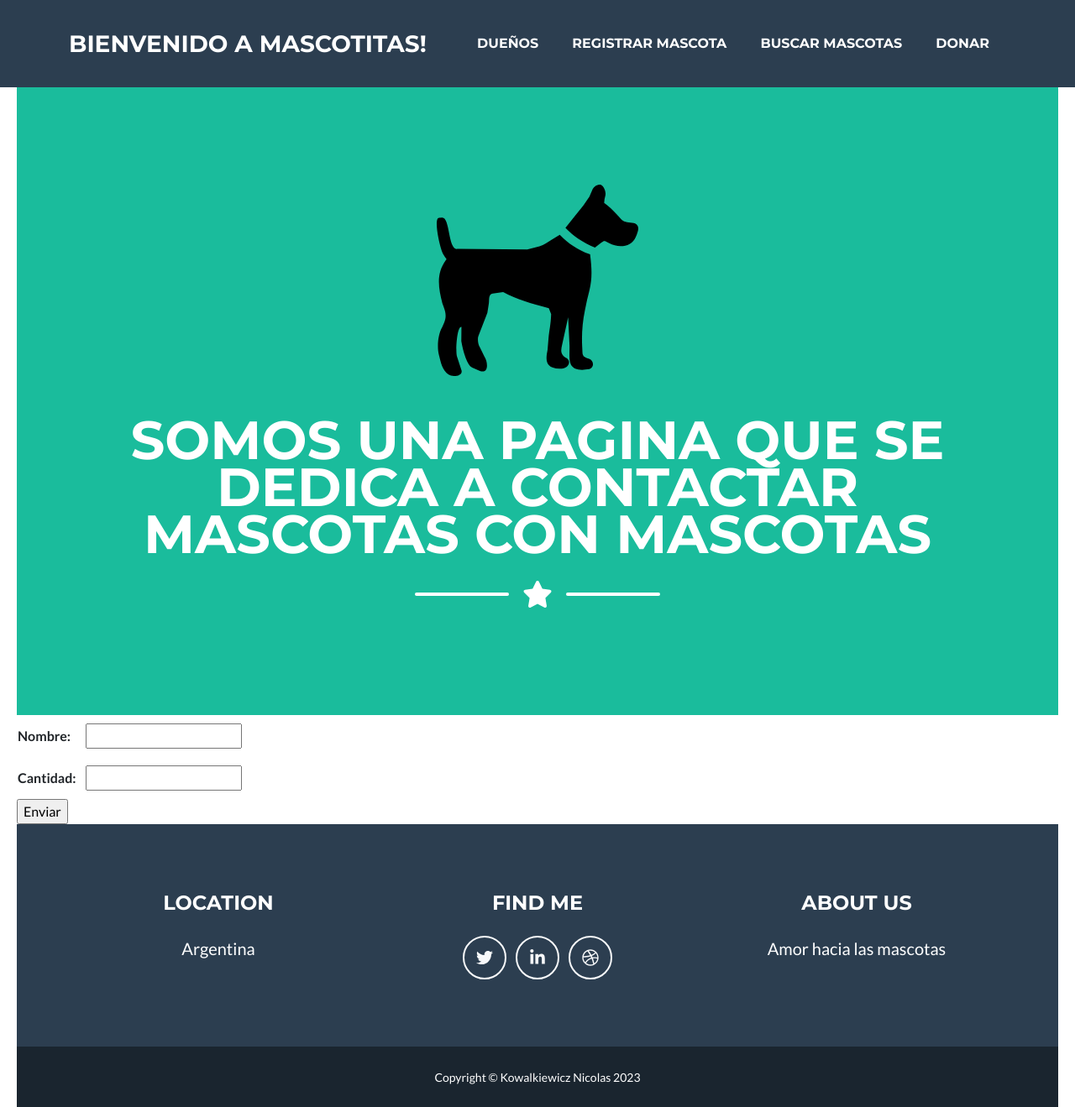
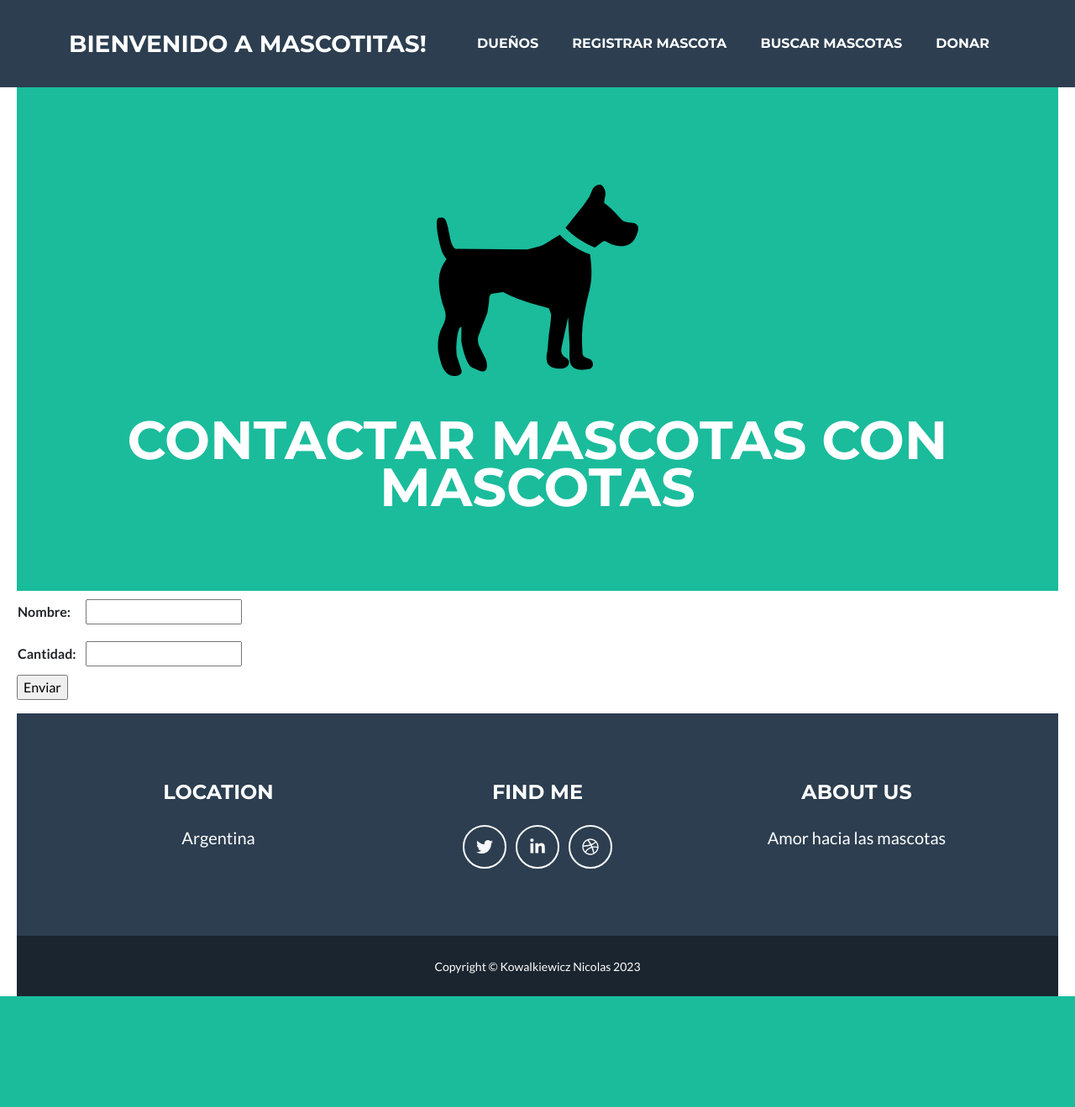
Before and after one commit to NicolasKowal/Tercera_pre-entrega_Kowalkiewicz-Nicolas, a Django app: page /Donaciones/ in a window 1280 px wide. Shown: the whole page at 84% size. After the commit the page ends 1187 px from the top, so only its background shows below. Run offline with Django 4.2, Linux system fonts and the light colour scheme; some libraries are stand-ins or nearby versions.

Commit message:
commit final

```diff
--- a/tercera_pre_entrega/mascotapps/templates/mascotapps/buscardatos.html
+++ b/tercera_pre_entrega/mascotapps/templates/mascotapps/buscardatos.html
@@ -24,4 +24,5 @@
         <p> Nombre de mascota: <input type = "text" name="nombre">
         <input type = "submit" value ="Enviar">
     </form>
+    <p> </p>
 {% endblock main %}
--- a/tercera_pre_entrega/mascotapps/templates/mascotapps/donaciones.html
+++ b/tercera_pre_entrega/mascotapps/templates/mascotapps/donaciones.html
@@ -24,4 +24,5 @@
     <table>
     <input type = "submit" value ="Enviar">
 </form>
+<p> </p>
 {% endblock main %}
--- a/tercera_pre_entrega/mascotapps/templates/mascotapps/dueños.html
+++ b/tercera_pre_entrega/mascotapps/templates/mascotapps/dueños.html
@@ -24,4 +24,5 @@
     <table>
     <input type = "submit" value ="Enviar">
 </form>
+<p> </p>
 {% endblock main %}
--- a/tercera_pre_entrega/mascotapps/templates/mascotapps/index.html
+++ b/tercera_pre_entrega/mascotapps/templates/mascotapps/index.html
@@ -39,16 +39,13 @@
         </nav>
         <!-- Masthead-->
         <header class="masthead bg-primary text-white text-center">
-            <div class="container d-flex align-items-center flex-column">
+            <div class="container d-flex align-items-center flex-column" style="max-width: 1200px;">
                 <!-- Masthead Avatar Image-->
                 <img class="masthead-avatar mb-5" src='{% static "mascotapps/assets/img/avataaars.svg" %}' alt="..." />
                 <!-- Masthead Heading-->
-                <h2 class="masthead-heading text-uppercase mb-0">Somos una pagina que se dedica a contactar mascotas con mascotas</h2>
-                <!-- Icon Divider-->
-                <div class="divider-custom divider-light">
-                    <div class="divider-custom-line"></div>
-                    <div class="divider-custom-icon"><i class="fas fa-star"></i></div>
-                    <div class="divider-custom-line"></div>
+                <h2 class="masthead-heading text-uppercase mb-0">contactar mascotas con mascotas</h2>
+
+            </div>
         </header>
 
         {% block main %}
--- a/tercera_pre_entrega/mascotapps/templates/mascotapps/lista.html
+++ b/tercera_pre_entrega/mascotapps/templates/mascotapps/lista.html
@@ -16,6 +16,7 @@
             padding: 10px;
             line-height: 1.5;
         }
+
 </style>
 
 {% for dato in datos %}
--- a/tercera_pre_entrega/mascotapps/templates/mascotapps/lista_donaciones.html
+++ b/tercera_pre_entrega/mascotapps/templates/mascotapps/lista_donaciones.html
@@ -23,4 +23,5 @@
     <p> {{dato.nombre}} hizo una donacion de ${{dato.cantidad}}.</p>
 {% endfor %}
 <a class="btn btn-primary" href="{% url 'main' %}">Volver</a>
+<p> </p>
 {%endblock main%}
--- a/tercera_pre_entrega/mascotapps/templates/mascotapps/lista_dueños.html
+++ b/tercera_pre_entrega/mascotapps/templates/mascotapps/lista_dueños.html
@@ -23,5 +23,6 @@
 {% endfor %}
 <a class="btn btn-primary" href="{% url 'main' %}">Volver</a>
 <a class="btn btn-primary" href="{% url 'agregar-dueños' %}">Agregar dueño</a>
+<p> </p>
 
 {%endblock main%}
--- a/tercera_pre_entrega/mascotapps/templates/mascotapps/mascota_add.html
+++ b/tercera_pre_entrega/mascotapps/templates/mascotapps/mascota_add.html
@@ -24,5 +24,5 @@
         <table>
         <input type = "submit" value ="Enviar">
     </form>
-
+    <p> </p>
 {% endblock main %}
--- a/tercera_pre_entrega/mascotapps/templates/mascotapps/pagina_principal.html
+++ b/tercera_pre_entrega/mascotapps/templates/mascotapps/pagina_principal.html
@@ -67,5 +67,6 @@
 <p><em>¡Cuidar a una mascota es una experiencia maravillosa y gratificante para toda la vida!</em></p>
 
 <p>Si quieres obtener más información sobre el cuidado de las mascotas, visita <a href="https://www.petalatino.com/">PETA</a>.</p>
+<p> </p>
 
 {% endblock main %}
```
